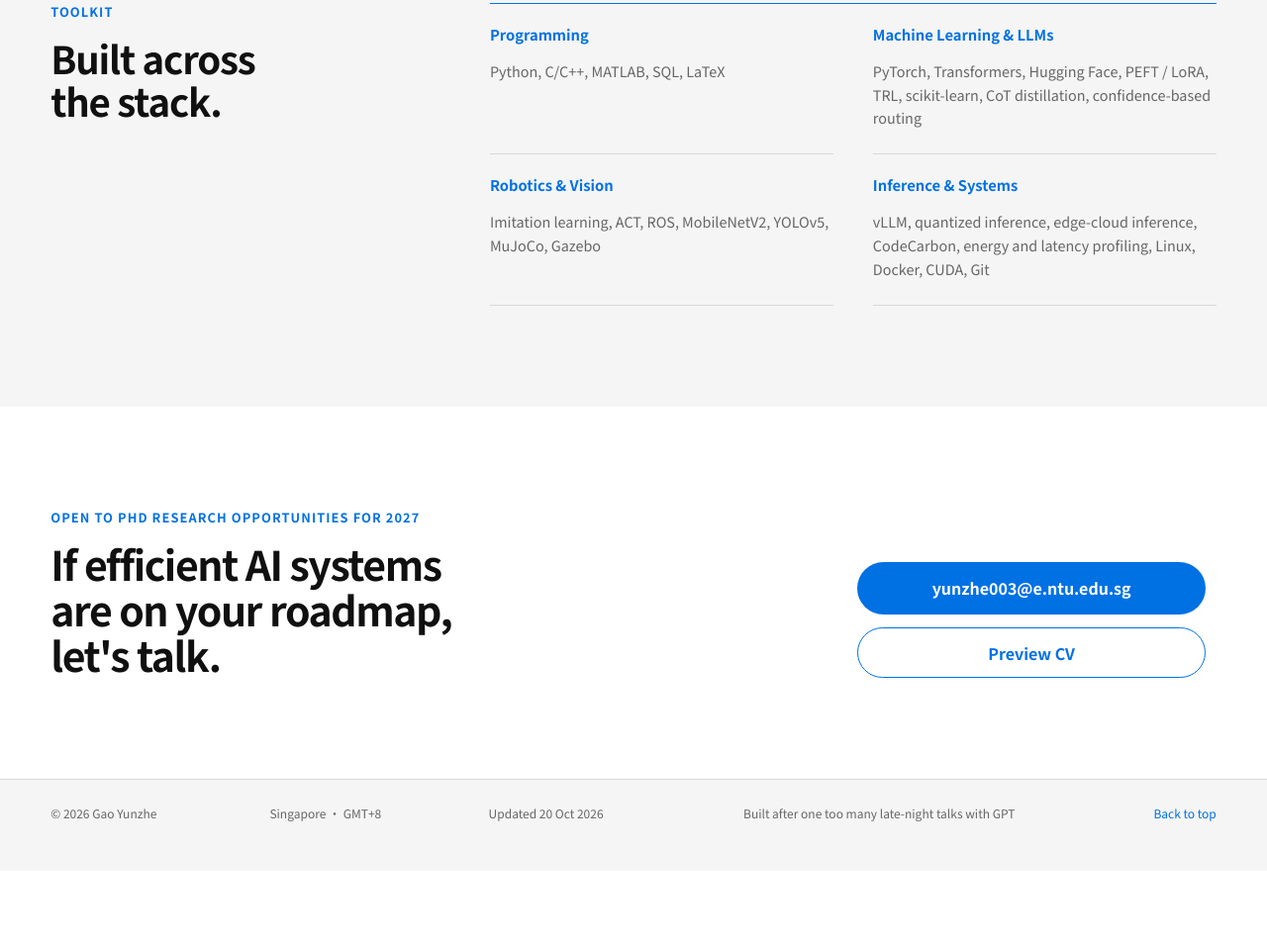
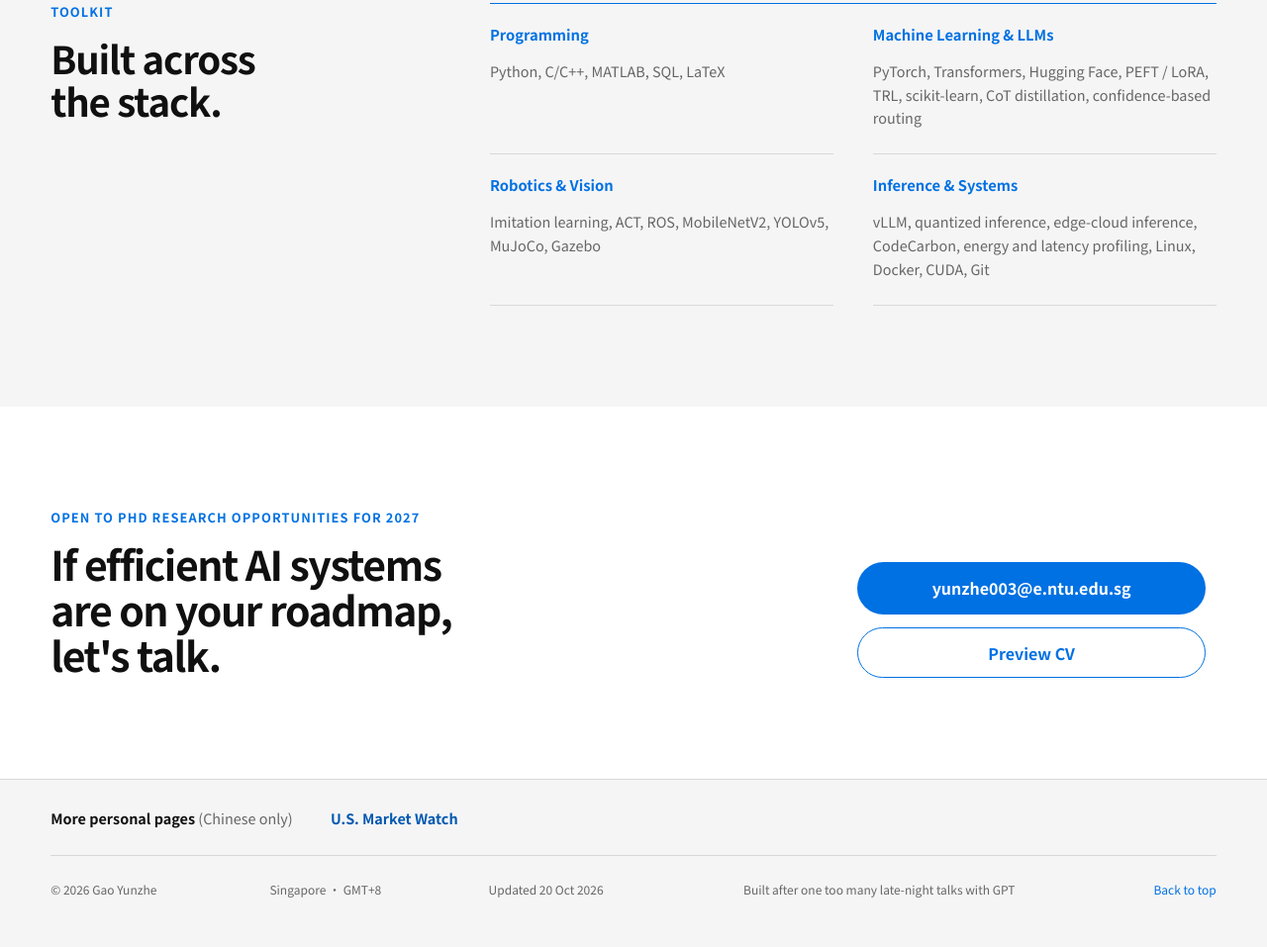
Before and after one commit to yunzhegao/yunzhegao.github.io, a plain HTML site: page index.html in a window 1280 px wide. Shown: the part 7340-8297 px from the top of the page at 99% size. Before the commit the page ends 8220 px from the top, so only its background shows below. Drawn offline with Linux system fonts and the light colour scheme.

Commit message:
Add files via upload

```diff
--- a/index.html
+++ b/index.html
@@ -8,7 +8,7 @@
     <title>Gao Yunzhe — Efficient AI Systems</title>
     <link rel="icon" href="./assets/favicon.svg?v=2" type="image/svg+xml" />
     <link rel="preload" href="./assets/fonts/SourceHanSansSC-Subset.woff2" as="font" type="font/woff2" crossorigin />
-    <link rel="stylesheet" href="./styles.css?v=20261020-7" />
+    <link rel="stylesheet" href="./styles.css?v=20261124-2" />
     <script src="./script.js?v=20261020-3" defer></script>
   </head>
   <body>
@@ -101,7 +101,21 @@
       <section class="contact section-pad" id="contact" aria-labelledby="contact-title"><div class="shell contact-grid"><div><p class="eyebrow">Open to PhD research opportunities for 2027</p><h2 id="contact-title">If efficient AI systems are on your roadmap, let's talk.</h2></div><div class="contact-links"><a class="button button-white" href="mailto:yunzhe003@e.ntu.edu.sg">yunzhe003@e.ntu.edu.sg</a><button class="button button-quiet" type="button" data-open-cv>Preview CV</button></div></div></section>
     </main>
 
-    <footer class="site-footer"><div class="shell footer-grid"><p>© <span data-current-year></span> Gao Yunzhe</p><p>Singapore · GMT+8</p><p>Updated 20 Oct 2026</p><p class="footer-gpt">Built after one too many late-night talks with GPT</p><a href="#top">Back to top</a></div></footer>
+    <footer class="site-footer">
+      <div class="shell">
+        <nav class="footer-nav" aria-labelledby="footer-nav-title">
+          <h2 id="footer-nav-title">More personal pages <span class="footer-nav-language">(Chinese only)</span></h2>
+          <a href="https://yunzhegao.github.io/market/" hreflang="zh-CN">U.S. Market Watch</a>
+        </nav>
+        <div class="footer-grid">
+          <p>© <span data-current-year></span> Gao Yunzhe</p>
+          <p>Singapore · GMT+8</p>
+          <p>Updated 20 Oct 2026</p>
+          <p class="footer-gpt">Built after one too many late-night talks with GPT</p>
+          <a href="#top">Back to top</a>
+        </div>
+      </div>
+    </footer>
     <dialog class="cv-dialog" data-cv-dialog aria-labelledby="cv-dialog-title"><div class="dialog-header"><p id="cv-dialog-title"><strong>Curriculum Vitae</strong> · PDF</p><button class="dialog-close" type="button" data-close-cv>Close ×</button></div><iframe src="./CV_Gao_Yunzhe_NTU.pdf" title="Gao Yunzhe curriculum vitae" loading="lazy"></iframe><a class="dialog-download" href="./CV_Gao_Yunzhe_NTU.pdf" download>Download PDF</a></dialog>
   </body>
 </html>
--- a/styles.css
+++ b/styles.css
@@ -247,7 +247,25 @@ button { font-size: inherit; }
 .contact-text:hover { color: var(--blue-dark); }
 
 .site-footer { border-top: 1px solid var(--line); background: var(--canvas); color: var(--muted); }
-.footer-grid { display: grid; grid-template-columns: 0.85fr 0.85fr 1fr 1.65fr auto; gap: 1rem; padding-block: 1.5rem 3rem; font-size: 0.75rem; }
+.footer-nav {
+  display: flex;
+  flex-wrap: wrap;
+  align-items: center;
+  gap: 0 clamp(1.25rem, 3vw, 2.5rem);
+  padding-block: clamp(0.55rem, 1.5vw, 1rem);
+  font-size: 0.9rem;
+}
+.footer-nav h2 { margin: 0; color: var(--ink); font-size: inherit; }
+.footer-nav-language { color: var(--muted); font-weight: 400; }
+.footer-nav a {
+  display: inline-flex;
+  align-items: center;
+  min-height: 2.75rem;
+  color: var(--blue-dark);
+  font-weight: 700;
+}
+.footer-nav a:hover { text-decoration: underline; text-underline-offset: 0.2em; }
+.footer-grid { display: grid; grid-template-columns: 0.85fr 0.85fr 1fr 1.65fr auto; gap: 1rem; padding-block: 1.5rem 3rem; border-top: 1px solid var(--line); font-size: 0.75rem; }
 .footer-grid p { margin: 0; }
 .footer-grid a { justify-self: end; color: var(--blue); }
 .footer-grid a:hover { color: var(--blue-dark); }
```
Also changed, not shown: cn.html (+16 -2 lines).
